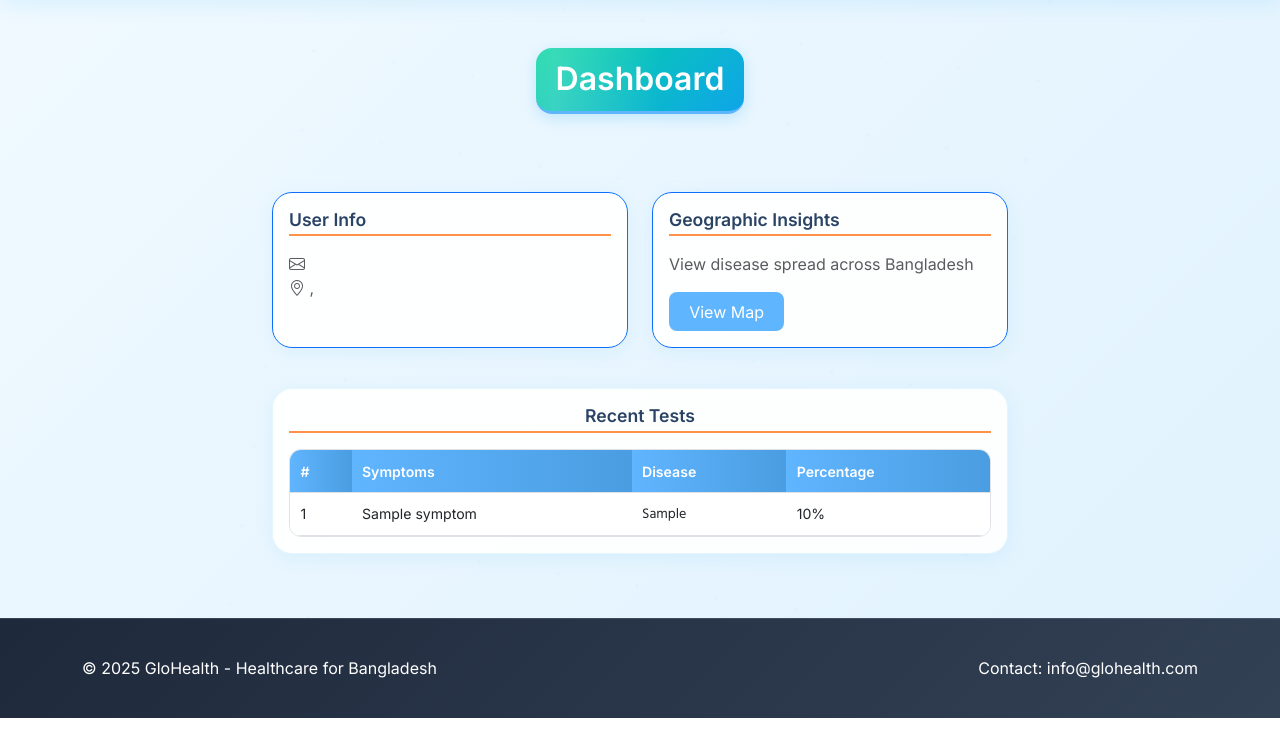
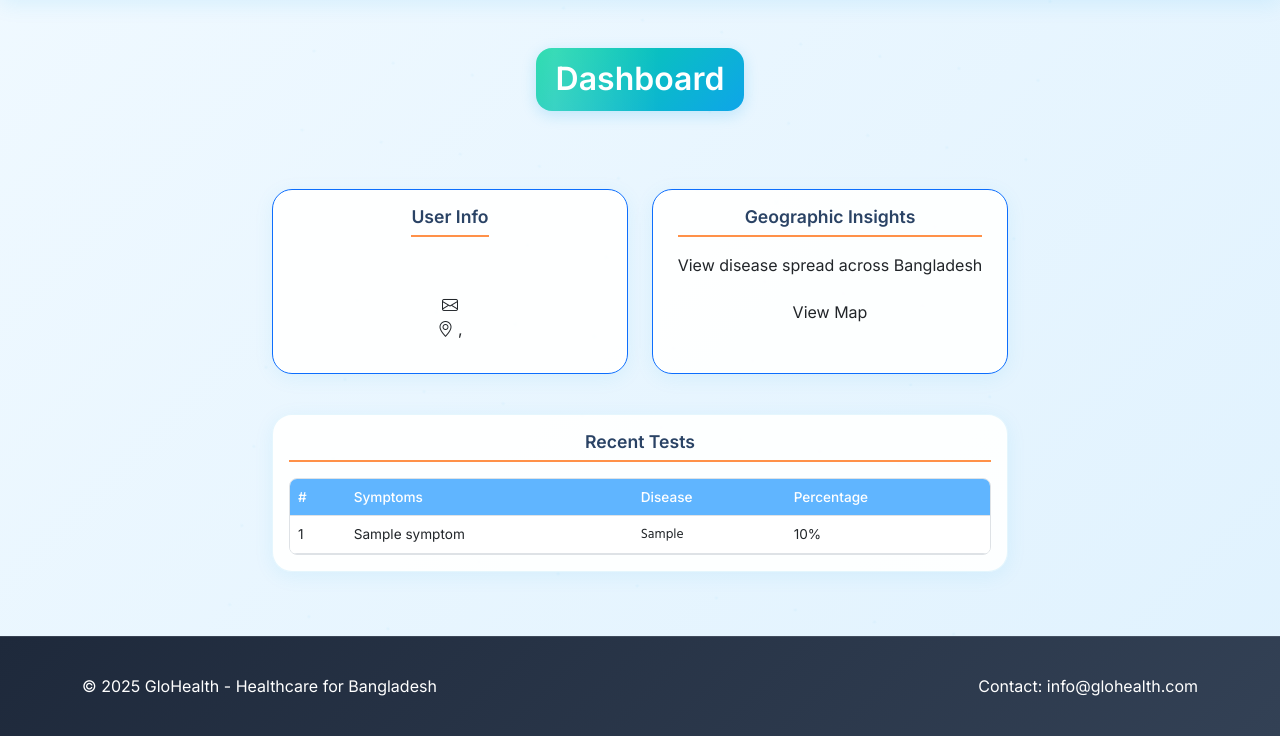
Before and after one commit to itzabd/GloHealth_Ai, a Flask app: template templates/dashboard.html in a window 1280 px wide. Shown: the part 86-822 px from the top of the page. Run offline with Flask 3, Linux system fonts and the light colour scheme; the template is opened without the code that fills it: most values are stand-ins (such as "Sample title", 1, 10 or a date in 2020); parts of the project's set-up code (start-up, migrations or seed data) failed here and were passed over.

Commit message:
Revert "dashboard test"
This reverts commit 45f8c2db40c84576a74c05bc6ff1c811f70de890.

```diff
--- a/templates/dashboard.html
+++ b/templates/dashboard.html
@@ -7,60 +7,26 @@
 
 {% block extra_css %}
 <style>
-/* ---------- Global Enhancements ---------- */
-body {
-    background: linear-gradient(135deg, #f8fbff 0%, #f1f7ff 100%);
-    font-family: 'Segoe UI', sans-serif;
+/* Card hover effect and colors */
+.card-hover {
+    transition: all 0.3s ease;
+    height: 100%;
+}
+.card-hover:hover {
+    transform: translateY(-3px);
+    box-shadow: 0 6px 20px rgba(0,0,0,0.12);
 }
 
-/* Headings */
-h2.section-header {
-    font-weight: 700;
-    color: #2A4365;
-    border-bottom: 3px solid #60B5FF;
-    display: inline-block;
-    padding-bottom: 0.5rem;
-    margin-bottom: 2rem;
+/* Centered cards */
+.card-centered {
+    display: flex;
+    justify-content: center;
+    align-items: center;
+    flex-direction: column;
+    text-align: center;
 }
 
-/* ---------- Card Styles ---------- */
-.card {
-    border-radius: 16px;
-    border: none;
-    background: #ffffff;
-    box-shadow: 0 3px 8px rgba(0,0,0,0.08);
-    transition: all 0.3s ease;
-}
-
-.card-hover:hover {
-    transform: translateY(-5px);
-    box-shadow: 0 10px 25px rgba(0,0,0,0.15);
-}
-
-/* Card titles */
-.section-title {
-    font-size: 1.1rem;
-    font-weight: 600;
-    color: #2A4365;
-    border-bottom: 2px solid #FF9149;
-    padding-bottom: 0.3rem;
-    margin-bottom: 1rem;
-}
-
-/* Accent buttons */
-.btn-accent {
-    background: #60B5FF;
-    color: #fff;
-    border-radius: 8px;
-    padding: 0.4rem 1.2rem;
-    transition: 0.3s;
-}
-.btn-accent:hover {
-    background: #4a9de0;
-    color: #fff;
-}
-
-/* ---------- Table Styling ---------- */
+/* Table styling like Geo Insight */
 .table-container {
     max-height: 400px;
     overflow: hidden;
@@ -71,48 +37,49 @@
     overflow-y: auto;
     max-height: 350px;
     border: 1px solid #dee2e6;
-    border-radius: 12px;
+    border-radius: 8px;
 }
 .table-compact {
     width: 100%;
     margin-bottom: 0;
-    border-collapse: separate;
-    border-spacing: 0;
 }
 .table-compact th,
 .table-compact td {
-    padding: 0.65rem;
-    font-size: 0.88rem;
+    padding: 0.5rem;
+    font-size: 0.85rem;
     white-space: nowrap;
     vertical-align: middle;
 }
 .table-compact th {
-    background: linear-gradient(90deg, #60B5FF, #4a9de0);
+    background-color: #60B5FF;
     color: white;
-    font-weight: 600;
+    font-weight: 500;
     position: sticky;
     top: 0;
     z-index: 10;
 }
-.table-compact tbody tr:nth-child(even) {
-    background-color: #f9fbfd;
+.table-compact tbody tr:hover td {
+    background-color: #f8f9fa;
 }
-.table-compact tbody tr:hover td {
-    background-color: #f1f5f9;
-    transition: background 0.2s;
+.table-compact tbody tr:hover td:first-child {
+    background-color: #e9ecef;
 }
 
-/* ---------- Responsive ---------- */
+/* Section title styling */
+.section-title {
+    font-size: 1.1rem;
+    font-weight: 600;
+    margin-bottom: 1rem;
+    color: #2A4365;
+    border-bottom: 2px solid #FF9149;
+    padding-bottom: 0.5rem;
+}
+
+/* Responsive */
 @media (max-width: 768px) {
     .table-scroll-wrapper {
         max-height: 300px;
         font-size: 0.8rem;
-    }
-    .section-title {
-        font-size: 1rem;
-    }
-    h2.section-header {
-        font-size: 1.3rem;
     }
 }
 </style>
@@ -134,11 +101,12 @@
         <div class="card card-hover w-100 card-centered border-primary">
             <div class="card-body">
                 <h5 class="section-title">
-                    <span class="lang-bn">ব্যবহারকারী তথ্য</span>
-                    <span class="lang-en">User Info</span>
-                </h5>
+                <span class="lang-bn">ব্যবহারকারী তথ্য</span>
+                <span class="lang-en">User Info</span>
+            </h5></div>
+            <div class="card-body">
                 <h5>{{ current_user.name }}</h5>
-                <p class="text-muted">
+                <p>
                     <i class="bi bi-envelope"></i> {{ current_user.email }}<br>
                     <i class="bi bi-geo-alt"></i> {{ current_user.address.city }}, {{ current_user.address.division }}
                 </p>
@@ -154,7 +122,7 @@
                     <span class="lang-bn">ভৌগলিক বিশ্লেষণ</span>
                     <span class="lang-en">Geographic Insights</span>
                 </h5>
-                <p class="text-muted">
+                <p>
                     <span class="lang-bn">বাংলাদেশে রোগের বিস্তার দেখুন</span>
                     <span class="lang-en">View disease spread across Bangladesh</span>
                 </p>
@@ -213,4 +181,5 @@
         </div>
     </div>
 </div>
+
 {% endblock %}
```
